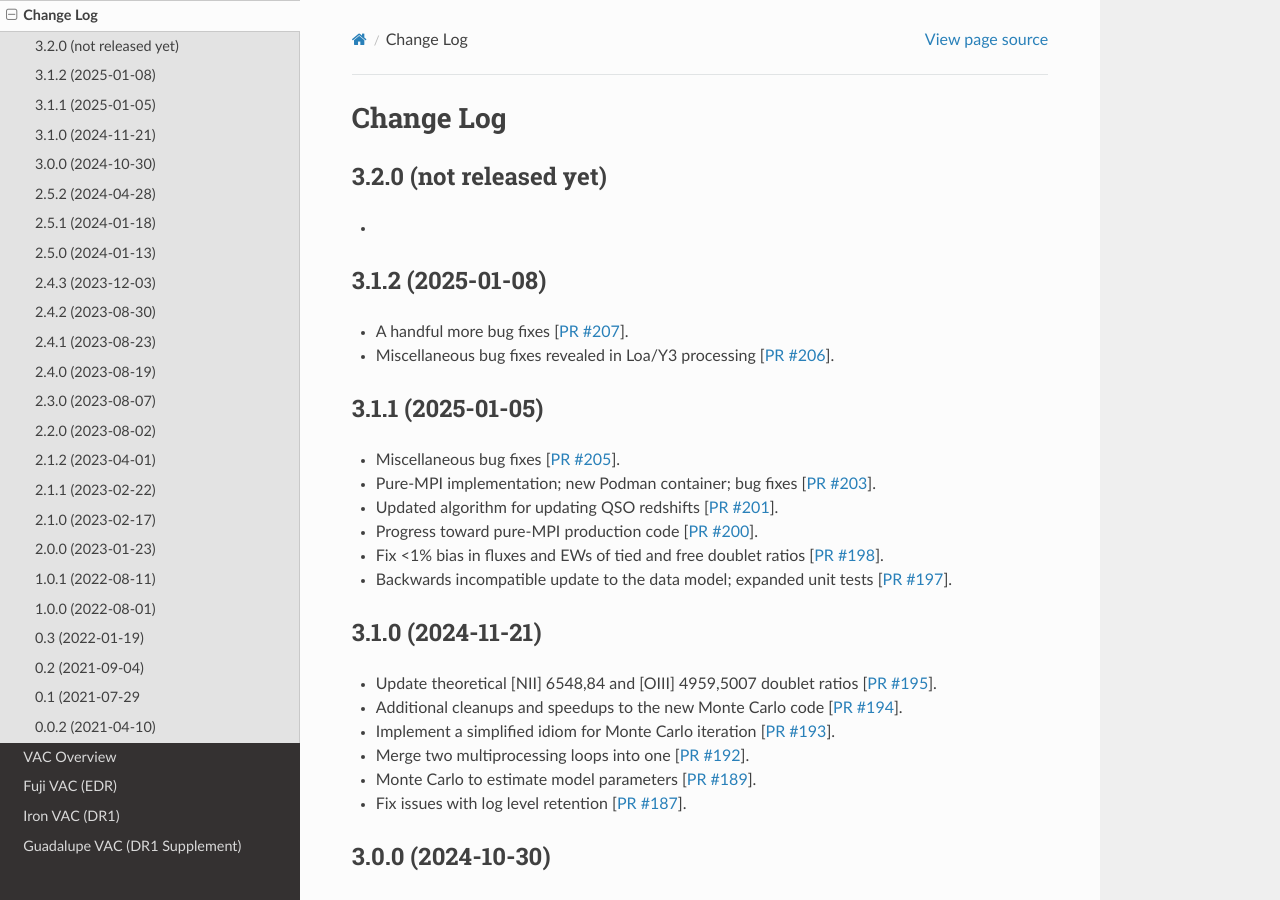
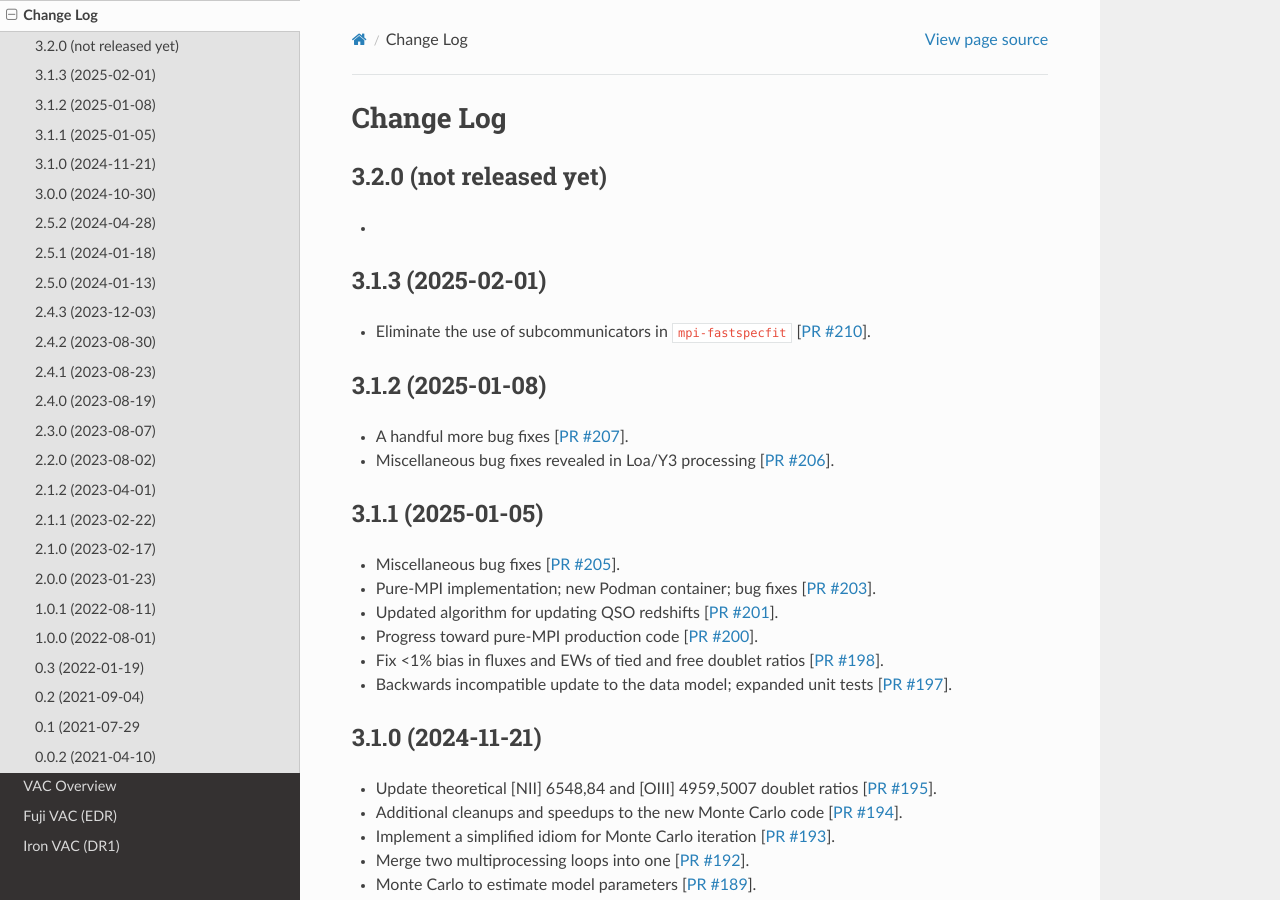
Before and after one commit to desihub/fastspecfit, a Sphinx documentation site: the page built from doc/changes.rst, in a window 1280 px wide and 900 px high. Built offline with Sphinx 7.4.7 and the Read the Docs theme 3.1.0, drawn with Linux system fonts in a browser that asks for light colours.

Commit message:
update change log

```diff
--- a/doc/changes.rst
+++ b/doc/changes.rst
@@ -6,6 +6,13 @@ Change Log
 ------------------------
 
 *
+
+3.1.3 (2025-02-01)
+------------------
+
+* Eliminate the use of subcommunicators in ``mpi-fastspecfit`` [`PR #210`_].
+
+.. _`PR #210`: https://github.com/desihub/fastspecfit/pull/210
 
 3.1.2 (2025-01-08)
 ------------------
```
